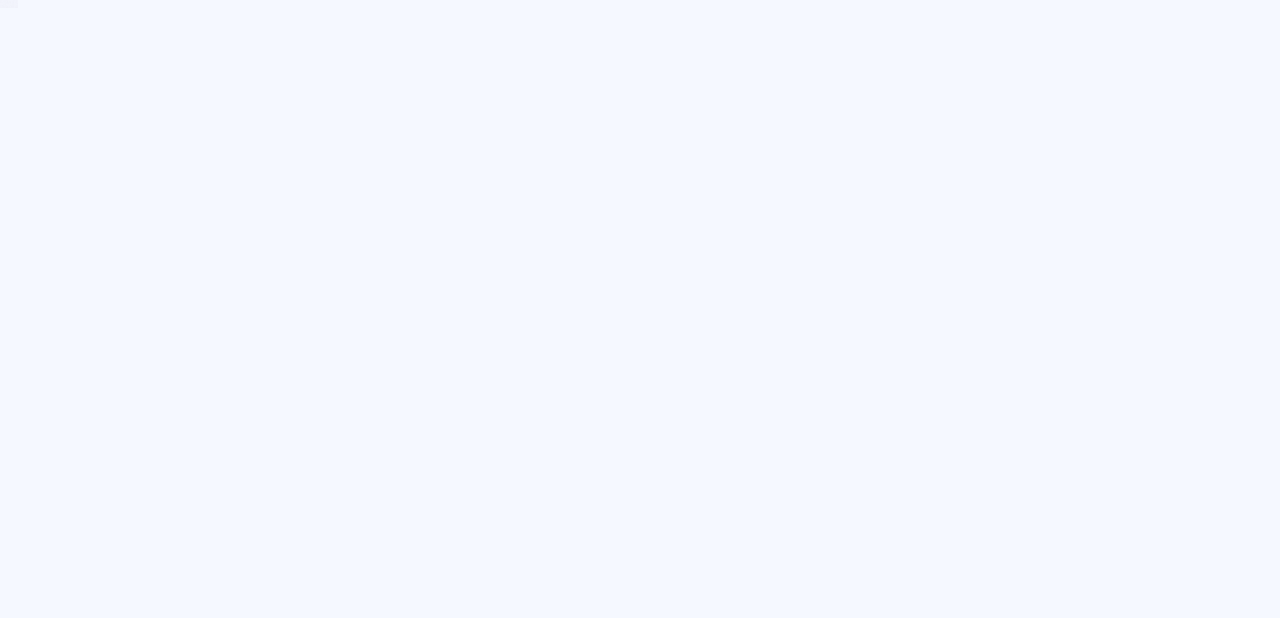
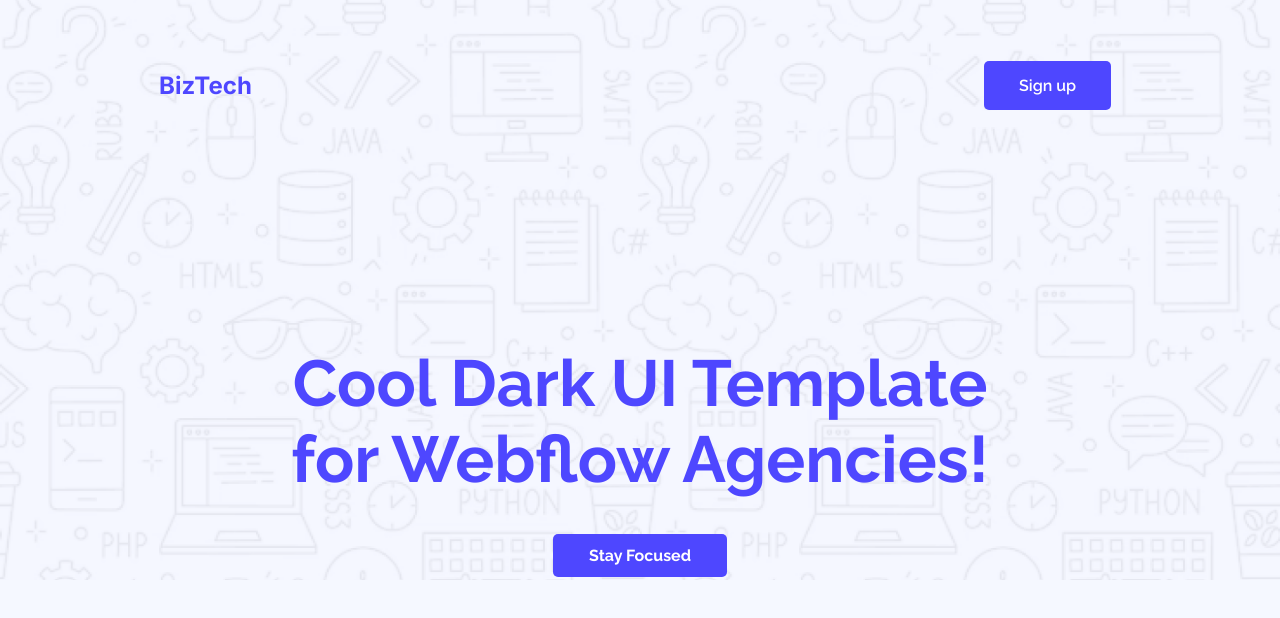
Before and after one commit to sajibghosh90/my-first-assignment, a plain HTML site: page index.html in a window 1280 px wide. Drawn offline with Linux system fonts and the light colour scheme.

Commit message:
adding nav bar

```diff
--- a/index.html
+++ b/index.html
@@ -17,5 +17,21 @@
     <link rel="stylesheet" href="styles/style.css">
 </head>
 <body>
+    <header>
+        <!-- navbar section -->
+         <section class="nav">
+            <h2>BizTech</h2>
+            <button class="btn1">Sign up</button>
+         </section>
+         <!-- banner section -->
+         <section class="nav2">
+            <h1>
+                Cool Dark UI Template for Webflow Agencies!
+            </h1>
+            <button class="btn2">Stay Focused</button>
+         </section>
+
+
+    </header>
 </body>
 </html>
```
